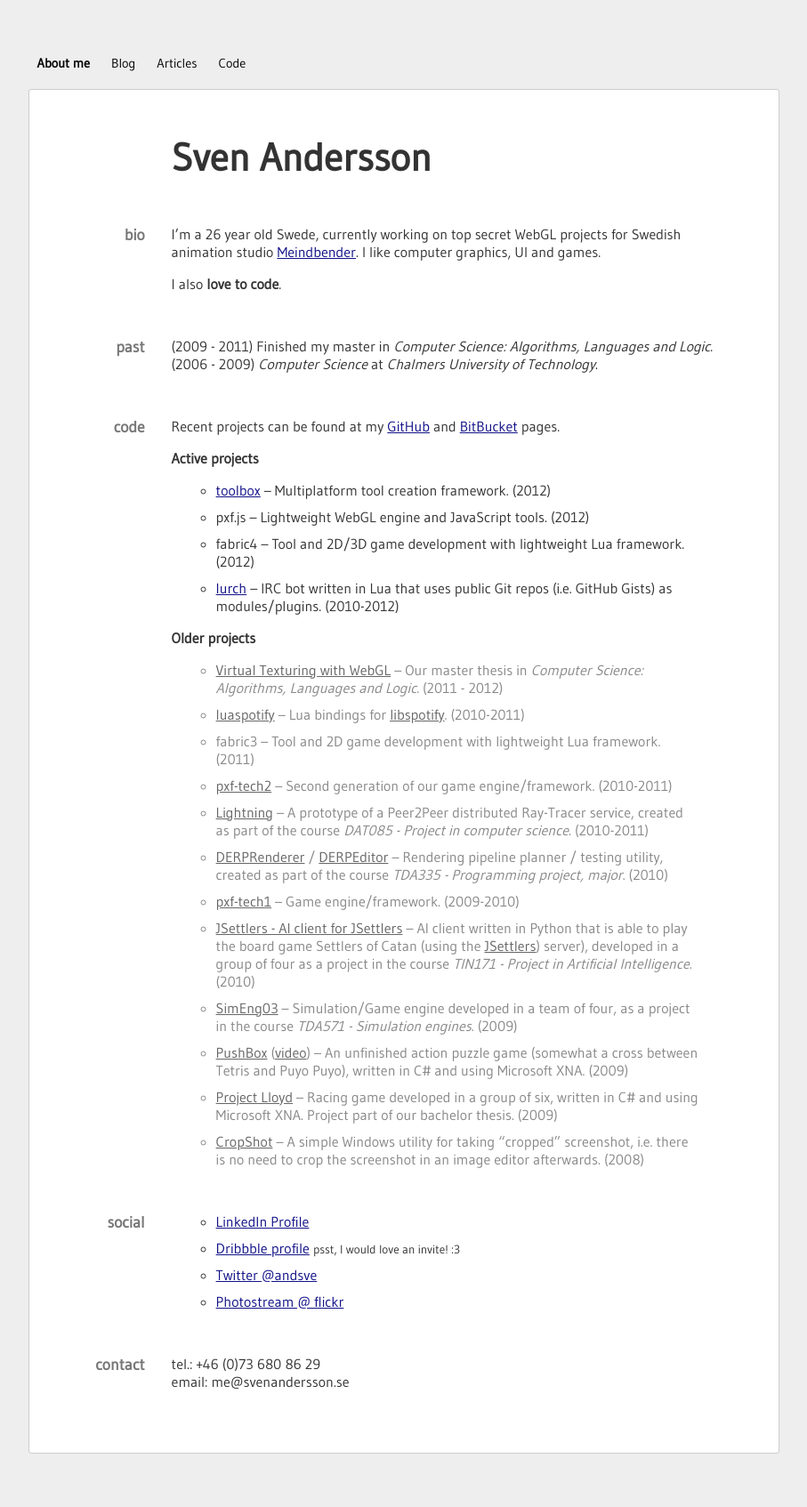
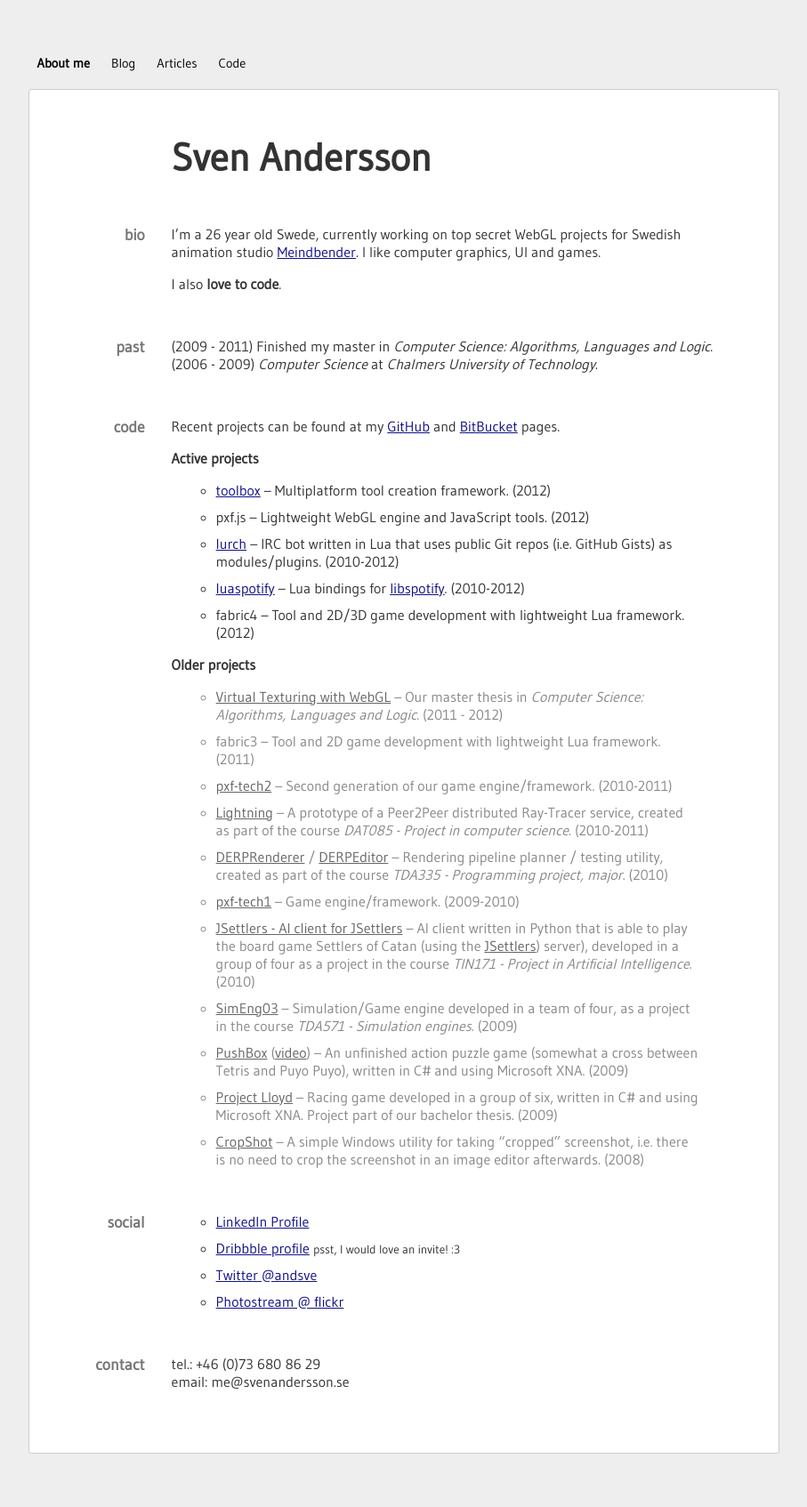
Before and after one commit to andsve/andsve.github.io, a Jekyll site: the page built from index.md, in a window 1280 px wide. Shown: the whole page at 89% size, without its empty margins (186-1093 px from the left). Built offline with Jekyll 4.4.1, drawn with Linux system fonts in a browser that asks for light colours; Markdown is read by kramdown in place of the engine named in the settings.

Commit message:
Fixed luaspotiy link and moved to current projects

```diff
--- a/index.md
+++ b/index.md
@@ -24,13 +24,13 @@ Sven Andersson
 
 		* [toolbox](https://bitbucket.org/andsve/toolbox/) -- Multiplatform tool creation framework. (2012)
 		* pxf.js -- Lightweight WebGL engine and JavaScript tools. (2012)
+		* [lurch](http://github.com/sweetfish/lurch) -- IRC bot written in Lua that uses public Git repos (i.e. GitHub Gists) as modules/plugins. (2010-2012)
+		* [luaspotify](https://github.com/sweetfish/luaspotify/) -- Lua bindings for [libspotify](https://developer.spotify.com/technologies/libspotify/). (2010-2012)
 		* fabric4 -- Tool and 2D/3D game development with lightweight Lua framework. (2012)
-		* [lurch](http://github.com/sweetfish/lurch) -- IRC bot written in Lua that uses public Git repos (i.e. GitHub Gists) as modules/plugins. (2010-2012)
 
 	* **Older projects**
 
 		1.  [Virtual Texturing with WebGL](http://publications.lib.chalmers.se/publication/155126) -- Our master thesis in _Computer Science: Algorithms, Languages and Logic_. (2011 - 2012)
-		1.  [luaspotify](http://github.com/pxf/pxf-tech2) -- Lua bindings for [libspotify](https://developer.spotify.com/technologies/libspotify/). (2010-2011)
 		1.  fabric3 -- Tool and 2D game development with lightweight Lua framework. (2011)
 		1.  [pxf-tech2](http://github.com/pxf/pxf-tech2) -- Second generation of our game engine/framework. (2010-2011)
 		1.  [Lightning](http://github.com/pxf/pxf-tech2/tree/master/Projects/Lightning) -- A prototype of a Peer2Peer distributed Ray-Tracer service, created as part of the course _DAT085 - Project in computer science_. (2010-2011)
```
